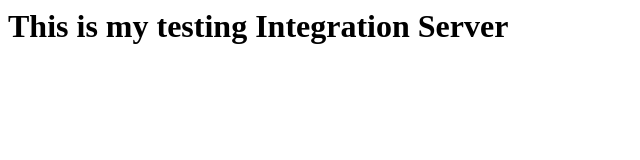
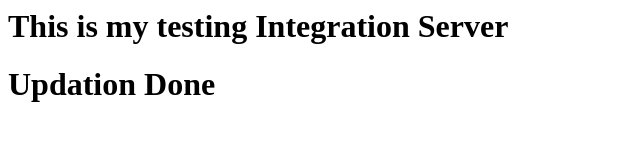
Before and after one commit to prdp91/jenkinsTest, a plain HTML site: page index.html in a window 1280 px wide. Shown: the whole page, without its empty margins (0-640 px from the left). Drawn offline with Linux system fonts and the light colour scheme.

Commit message:
Update index.html

```diff
--- a/index.html
+++ b/index.html
@@ -1 +1,2 @@
 <h1> This is my testing Integration Server</h1>
+<h1> Updation Done</h1>
```
